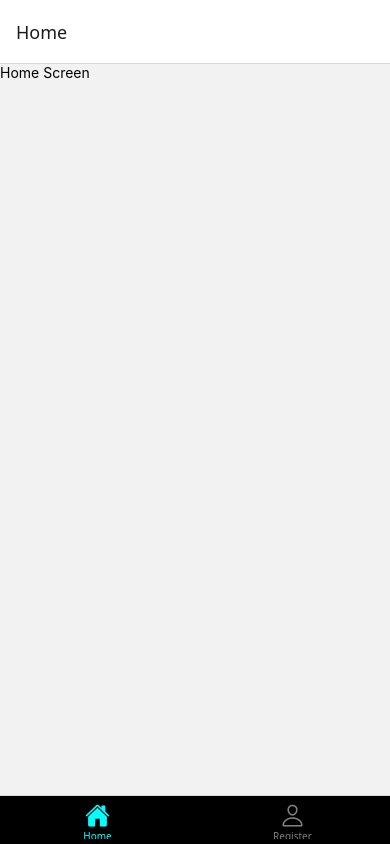
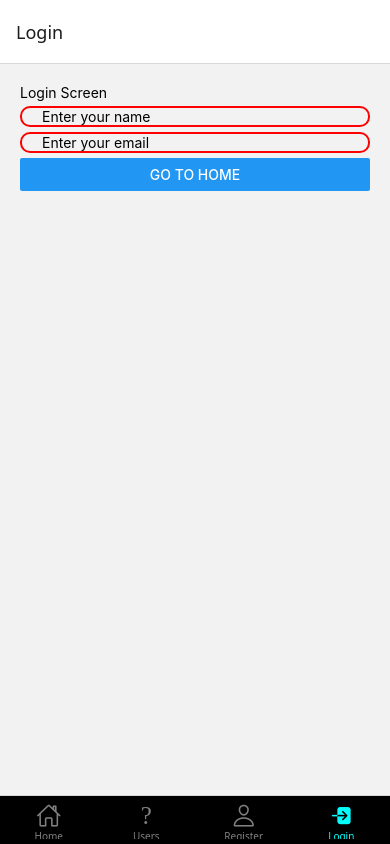
Before and after one commit to murad403/second-app, a React Native app: screen /Login in a window 390 px wide. Built offline with nearby package versions, Linux system fonts and the light colour scheme.

Commit message:
feat: add Users and Login screens with navigation

```diff
--- a/App.tsx
+++ b/App.tsx
@@ -7,6 +7,8 @@ import { createNativeStackNavigator } from '@react-navigation/native-stack';
 import Home from './src/components/Home'
 import Register from './src/components/Register'
 import Icon from 'react-native-vector-icons/Ionicons'
+import Login from './src/components/Login';
+import Users from './src/components/Users';
 
 const Tab = createBottomTabNavigator();
 const Stack = createNativeStackNavigator();
@@ -63,6 +65,22 @@ const App = () => {
             }}
           />
           <Tab.Screen
+            name='Users'
+            component={Users}
+            options={{
+              tabBarIcon: ({ color, size, focused }) => (
+                <Icon
+                  name={focused ? 'users' : 'users-outline'}
+                  size={size}
+                  color={color}
+                />
+              ),
+              tabBarActiveTintColor: 'aqua',
+              tabBarInactiveTintColor: 'gray',
+              tabBarStyle: { backgroundColor: 'black' }
+            }}
+          />
+          <Tab.Screen
             name='Register'
             component={Register}
             options={{
@@ -79,6 +97,22 @@ const App = () => {
             }}
           />
 
+          <Tab.Screen
+            name='Login'
+            component={Login}
+            options={{
+              tabBarIcon: ({ color, size, focused }) => (
+                <Icon
+                  name={focused ? 'log-in' : 'log-in-outline'}
+                  size={size}
+                  color={color}
+                />
+              ),
+              tabBarActiveTintColor: 'aqua',
+              tabBarInactiveTintColor: 'gray',
+              tabBarStyle: { backgroundColor: 'black' }
+            }}
+          />
 
         </Tab.Navigator>
       </NavigationContainer>
--- /dev/null
+++ b/src/components/Users.tsx
@@ -0,0 +1,29 @@
+import React, { useEffect, useState } from 'react'
+import { FlatList, Text, View } from 'react-native'
+
+const Users = () => {
+    const [users, setUsers] = useState([]);
+    useEffect(() => {
+        fetch("https://jsonplaceholder.typicode.com/users")
+            .then(res => res.json())
+            .then(data => setUsers(data))
+    }, [])
+    return (
+        <View>
+            <Text>Users: {users.length}</Text>
+            <FlatList
+                data={users}
+                renderItem={({ item }) => (
+                    <View style={{padding: 10, borderRadius: 10, backgroundColor: "lightblue", marginBottom: 10}}>
+                        <Text style={{fontWeight: "semibold", fontSize: 18}}>Name: {item.name}</Text>
+                        <Text style={{fontSize: 16}}>Email: {item.email}</Text>
+                        <Text style={{fontSize: 16}}>Address: {item.address?.street}, {item.address?.city}</Text>
+                    </View>
+                )}
+                keyExtractor={item => item.id}
+            />
+        </View>
+    )
+}
+
+export default Users
```
